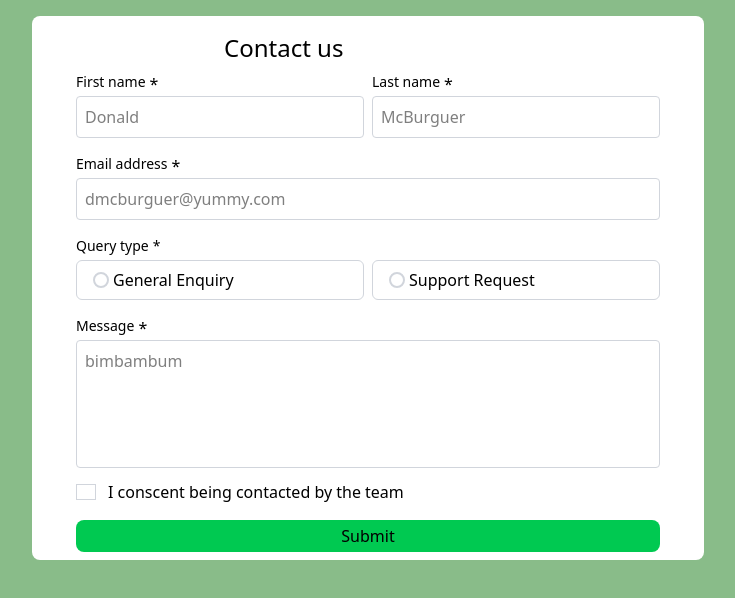
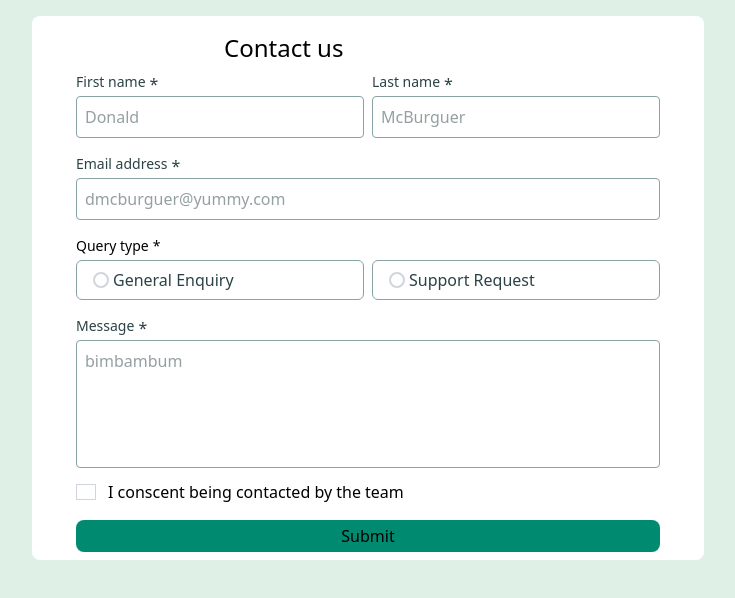
Before and after one commit to lingowmx/contact-form-main, a React (Vite) app: page / in a window 1280 px wide. Shown: the top 598 px of the page, without its empty margins (272-1007 px from the left). Built offline with nearby package versions, Linux system fonts and the light colour scheme.

Commit message:
styles color updated

```diff
--- a/src/App.css
+++ b/src/App.css
@@ -1,5 +1,12 @@
 @import "tailwindcss";
 
+@theme{
+  --color-green-medium: oklch(53.53% 0.174 179.20);
+  --color-red-error:  hsl(0, 66%, 54%);
+  --color-gray-border: hsl(186, 15%, 59%);
+  --color-gray-text: hsl(187, 24%, 22%)
+}
+
 body{
-  background-color: rgb(137, 188, 137);
+  background-color: hsl(148, 38%, 91%);
 }
--- a/src/components/Form/InputField.jsx
+++ b/src/components/Form/InputField.jsx
@@ -9,11 +9,11 @@ export const InputField = ({
   fullWidth = false
 }) => {
   const { register, formState: { errors } } = useFormContext()
-  const inputClasses = `w-72 border ${errors[name] ? 'border-red-500' : 'border-gray-300'} rounded p-2 focus:outline-green-500
+  const inputClasses = `w-72 border ${errors[name] ? 'border-red-500' : 'border-gray-border'} rounded p-2 focus:outline-green-500
   ${fullWidth ? "w-full" : ""}`
 
   return (
-    <section className="flex mb-4">
+    <section className="flex mb-4 text-gray-text">
       <div className="w-full flex flex-col justify-between">
         <div className="flex gap-1">
           <label
@@ -29,7 +29,7 @@ export const InputField = ({
           {...register(name, validation)}
         />
         {errors[name] && (
-          <p className="text-xs text-red-500">
+          <p className="text-xs text-red-error">
             {errors[name].message}
           </p>
         )}
--- a/src/components/Form/RadioSelection.jsx
+++ b/src/components/Form/RadioSelection.jsx
@@ -28,13 +28,13 @@ export const RadioSelection = ({
             />
             <label
               htmlFor={option.value}
-              className="w-72 h-10 flex pl-4 items-center border border-gray-300 rounded-md gap-1
+              className="w-72 h-10 flex pl-4 items-center border border-gray-border text-gray-text rounded-md gap-1
                        peer-checked:bg-green-500/10  peer-checked:border-green-500
                        transition-colors duration-200 cursor-pointer">
               <span className="w-4 h-4 rounded-full border-2 border-gray-300
                             peer-checked:border-white peer-checked:bg-white
                             flex items-center justify-center">
-                <span className={`w-2 h-2 rounded-full inline-block transition-colors duration-200
+                <span className={`w-2 h-2 rounded-full inline-block transition-colors duration-200 text-gray-text
                      ${selectedValue === option.value ? "bg-green-600" : "bg-transparent"}`}></span>
               </span>
               {option.value}
--- a/src/components/Form/SubmitButton.jsx
+++ b/src/components/Form/SubmitButton.jsx
@@ -1,9 +1,9 @@
 export const SubmitButton = () => {
   return (
     <button
-      className="w-72 h-8 bg-green-500 rounded-lg mt-4 mb-2 cursor-pointer
+      className="w-72 h-8 bg-green-medium rounded-lg mt-4 mb-2 cursor-pointer
                  transition-all duration-300 ease-in-out
-                 hover:bg-green-600 hover:scale-105 hover:text-white
+                 hover:bg-green-medium hover:scale-105 hover:text-white
                  sm:w-[584px]"
       type="submit"
     >
--- a/src/components/Form/TextArea.jsx
+++ b/src/components/Form/TextArea.jsx
@@ -11,10 +11,10 @@ export const TextArea = ({
 
 }) => {
   const { register, formState: { errors } } = useFormContext()
-  const textAreaClasses = `w-72 h-32 border ${errors[name] ? 'border-red-500' : 'border-gray-300'} rounded p-2 focus:outline-green-500 resize-none
+  const textAreaClasses = `w-72 h-32 border ${errors[name] ? 'border-red-500' : 'border-gray-border'} rounded p-2 focus:outline-green-500 resize-none
   sm:w-[584px]`
   return (
-    <section className="flex">
+    <section className="flex text-gray-text">
       <div className="w-full flex flex-col justify-between">
         <div className="flex gap-1 mt-4">
           <label
```
